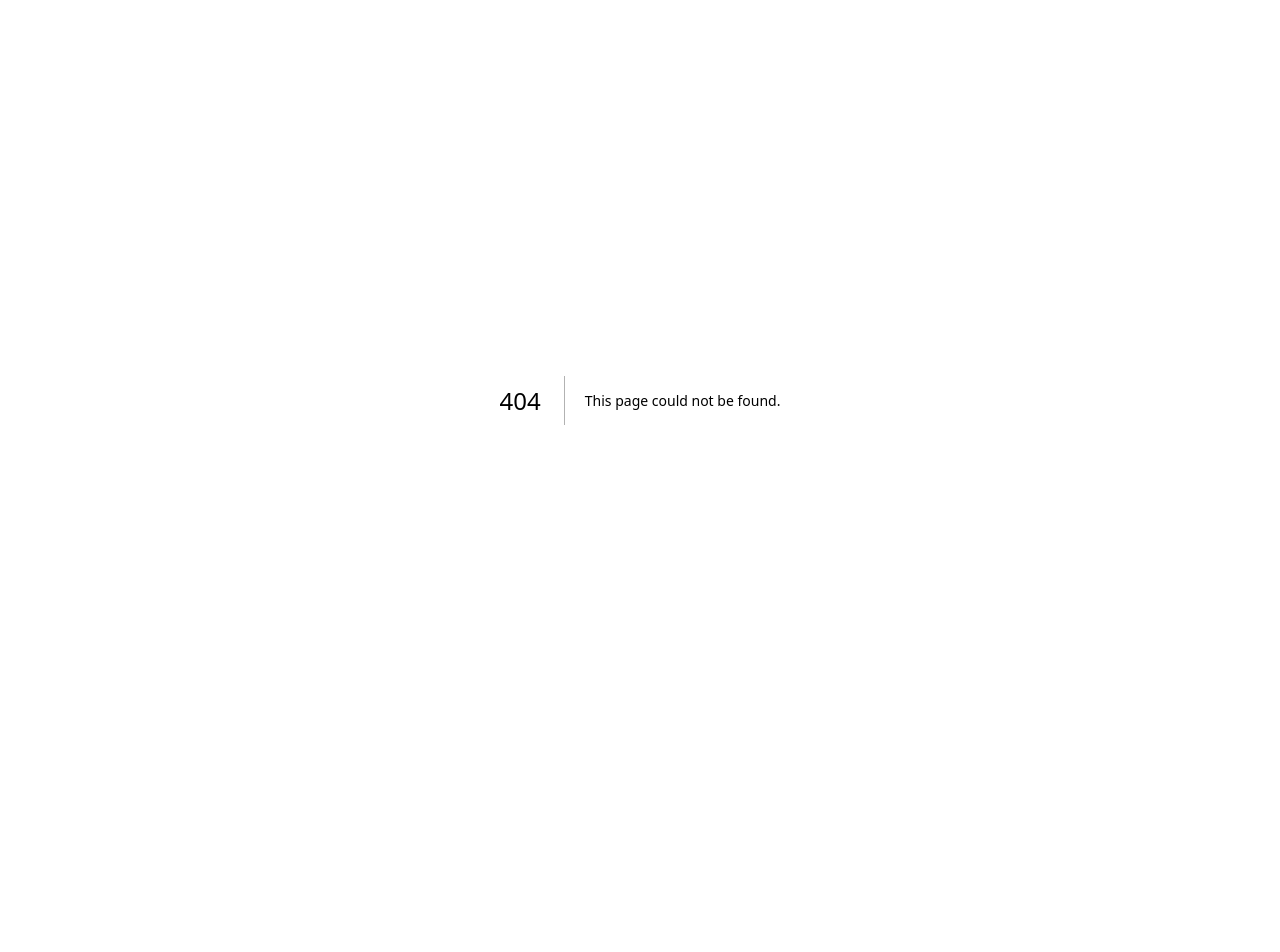
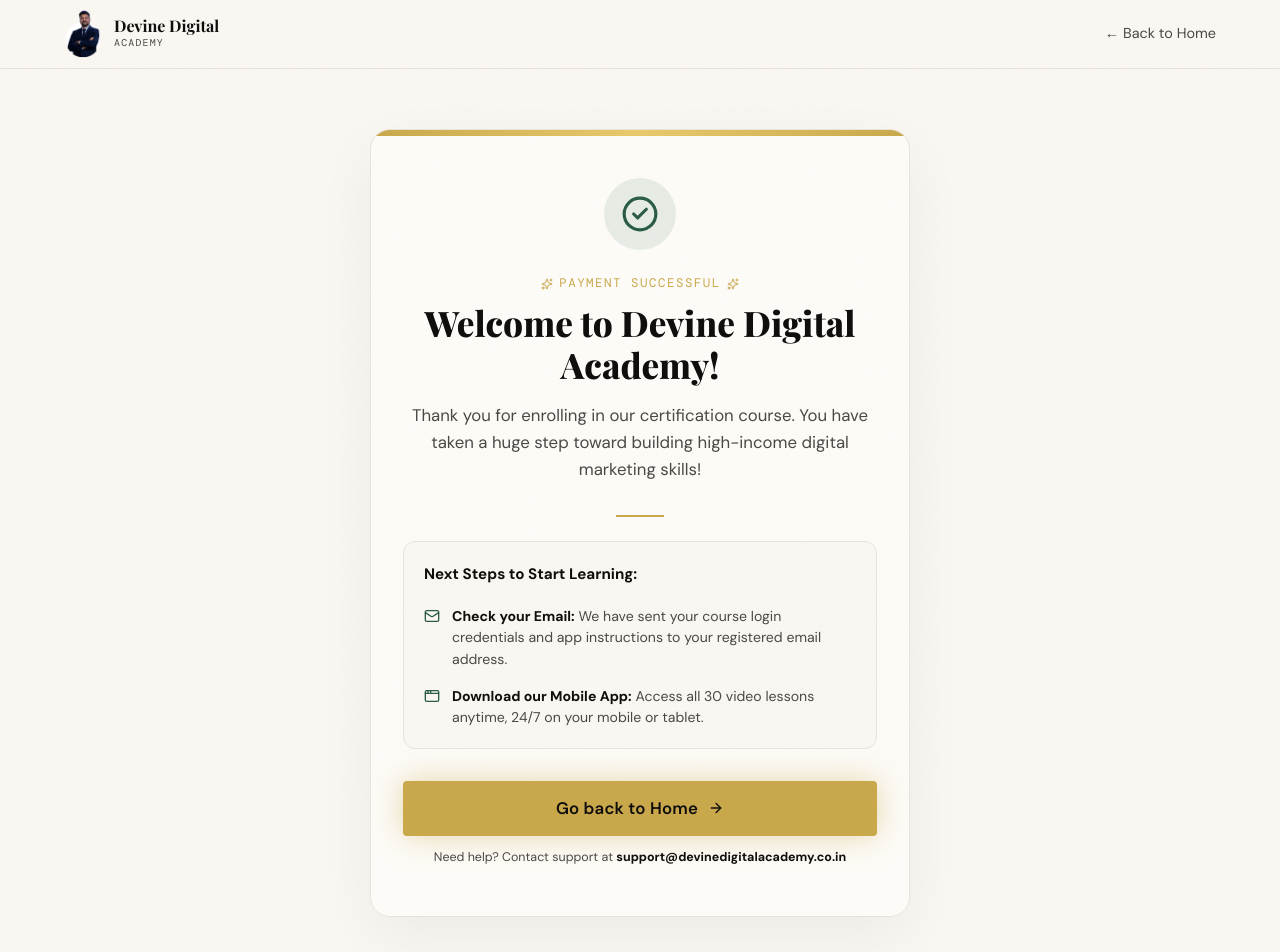
Before and after one commit to unexperiencedone/devine-digital-academy, a Next.js app: page /success in a window 1280 px wide. Before the commit this address had no page. Shown: the top 952 px of the page. Before the commit the page ends 800 px from the top, so only its background shows below. Built offline with nearby package versions, Linux system fonts and the light colour scheme.

Commit message:
feat: implement success page with Meta Pixel Purchase event

```diff
--- /dev/null
+++ b/app/success/layout.tsx
@@ -0,0 +1,13 @@
+import type { Metadata } from "next";
+
+export const metadata: Metadata = {
+  title: "Success — Devine Digital Academy",
+  robots: {
+    index: false,
+    follow: false,
+  },
+};
+
+export default function SuccessLayout({ children }: { children: React.ReactNode }) {
+  return <>{children}</>;
+}
--- /dev/null
+++ b/app/success/page.tsx
@@ -0,0 +1,107 @@
+"use client";
+import { useEffect } from "react";
+import Link from "next/link";
+import Image from "next/image";
+import { CheckCircle2, ArrowRight, AppWindow, Mail, Sparkles } from "lucide-react";
+
+export default function Success() {
+  useEffect(() => {
+    if (typeof window !== "undefined") {
+      const fbWindow = window as unknown as { fbq?: (event: string, action: string, data?: Record<string, unknown>) => void };
+      if (fbWindow.fbq) {
+        fbWindow.fbq('track', 'Purchase', { value: 999.00, currency: 'INR' });
+      }
+    }
+  }, []);
+
+  return (
+    <div className="grain-overlay" style={{ background: "var(--cream)", minHeight: "100vh", display: "flex", flexDirection: "column", justifyContent: "space-between" }}>
+
+      {/* NAV */}
+      <nav style={{ background: "rgba(250,247,242,0.92)", backdropFilter: "blur(12px)", borderBottom: "1px solid var(--mist)", position: "sticky", top: 0, zIndex: 100 }}>
+        <div className="nav-container">
+          <div style={{ display: "flex", alignItems: "center", gap: 12 }}>
+            <Image
+              src="/devine_logo.png"
+              alt="Devine Digital Academy Logo"
+              width={38}
+              height={38}
+              style={{
+                borderRadius: 6,
+                objectFit: "contain"
+              }}
+            />
+            <div>
+              <div style={{ fontFamily: "Playfair Display, serif", fontWeight: 700, fontSize: "1rem", color: "var(--ink)", lineHeight: 1.1 }}>Devine Digital</div>
+              <div style={{ fontFamily: "DM Mono, monospace", fontSize: "0.62rem", color: "var(--slate)", letterSpacing: "0.12em", textTransform: "uppercase" }}>Academy</div>
+            </div>
+          </div>
+          <Link href="/" className="footer-link" style={{ fontSize: "0.9rem", color: "var(--slate)", textDecoration: "none" }}>
+            &larr; Back to Home
+          </Link>
+        </div>
+      </nav>
+
+      {/* CONTENT */}
+      <main style={{ flex: 1, display: "flex", alignItems: "center", justifyContent: "center", padding: "60px 24px" }}>
+        <div className="card-hover" style={{ background: "var(--warm-white)", border: "1px solid var(--mist)", borderRadius: 20, padding: "48px 32px", maxWidth: 540, width: "100%", textAlign: "center", boxShadow: "0 20px 60px rgba(0,0,0,0.05)", position: "relative", overflow: "hidden" }}>
+          <div style={{ position: "absolute", top: 0, left: 0, right: 0, height: 6, background: "linear-gradient(90deg, var(--gold), var(--gold-light), var(--gold))" }} />
+
+          <div style={{ width: 72, height: 72, background: "rgba(42,92,69,0.1)", color: "var(--accent)", borderRadius: "50%", display: "flex", alignItems: "center", justifyContent: "center", margin: "0 auto 24px" }}>
+            <CheckCircle2 size={38} />
+          </div>
+
+          <div style={{ fontFamily: "DM Mono, monospace", fontSize: "0.78rem", color: "var(--gold)", letterSpacing: "0.12em", textTransform: "uppercase", marginBottom: 8, display: "flex", alignItems: "center", justifyContent: "center", gap: 6 }}>
+            <Sparkles size={12} /> Payment Successful <Sparkles size={12} />
+          </div>
+
+          <h1 style={{ fontFamily: "Playfair Display, serif", fontSize: "2.2rem", fontWeight: 800, color: "var(--ink)", marginBottom: 16, lineHeight: 1.2 }}>
+            Welcome to Devine Digital Academy!
+          </h1>
+
+          <p style={{ color: "var(--slate)", fontSize: "1.05rem", lineHeight: 1.6, marginBottom: 32 }}>
+            Thank you for enrolling in our certification course. You have taken a huge step toward building high-income digital marketing skills!
+          </p>
+
+          <div className="divider-line" style={{ margin: "0 auto 24px" }} />
+
+          <div style={{ display: "flex", flexDirection: "column", gap: 16, textAlign: "left", background: "var(--cream)", border: "1px solid var(--mist)", borderRadius: 12, padding: 20, marginBottom: 32 }}>
+            <div style={{ fontWeight: 700, fontSize: "0.95rem", color: "var(--ink)", marginBottom: 4 }}>Next Steps to Start Learning:</div>
+
+            <div style={{ display: "flex", gap: 12, alignItems: "flex-start" }}>
+              <div style={{ color: "var(--accent)", marginTop: 2 }}><Mail size={16} /></div>
+              <div style={{ fontSize: "0.88rem", color: "var(--slate)", lineHeight: 1.5 }}>
+                <strong style={{ color: "var(--ink)" }}>Check your Email:</strong> We have sent your course login credentials and app instructions to your registered email address.
+              </div>
+            </div>
+
+            <div style={{ display: "flex", gap: 12, alignItems: "flex-start" }}>
+              <div style={{ color: "var(--accent)", marginTop: 2 }}><AppWindow size={16} /></div>
+              <div style={{ fontSize: "0.88rem", color: "var(--slate)", lineHeight: 1.5 }}>
+                <strong style={{ color: "var(--ink)" }}>Download our Mobile App:</strong> Access all 30 video lessons anytime, 24/7 on your mobile or tablet.
+              </div>
+            </div>
+          </div>
+
+          <div style={{ display: "flex", flexDirection: "column", gap: 12 }}>
+            <Link href="/" className="btn-primary" style={{ width: "100%", justifyContent: "center", padding: "14px" }}>
+              Go back to Home <ArrowRight size={16} />
+            </Link>
+            <div style={{ fontSize: "0.78rem", color: "var(--slate)" }}>
+              Need help? Contact support at <strong style={{ color: "var(--ink)" }}>support@devinedigitalacademy.co.in</strong>
+            </div>
+          </div>
+
+        </div>
+      </main>
+
+      {/* FOOTER */}
+      <footer style={{ background: "#080807", padding: "24px", borderTop: "1px solid rgba(255,255,255,0.06)", textAlign: "center" }}>
+        <div style={{ color: "rgba(250,247,242,0.3)", fontSize: "0.78rem", fontFamily: "DM Mono, monospace" }}>
+          &copy; 2026 Devine Digital Academy &bull; All rights reserved
+        </div>
+      </footer>
+
+    </div>
+  );
+}
```
